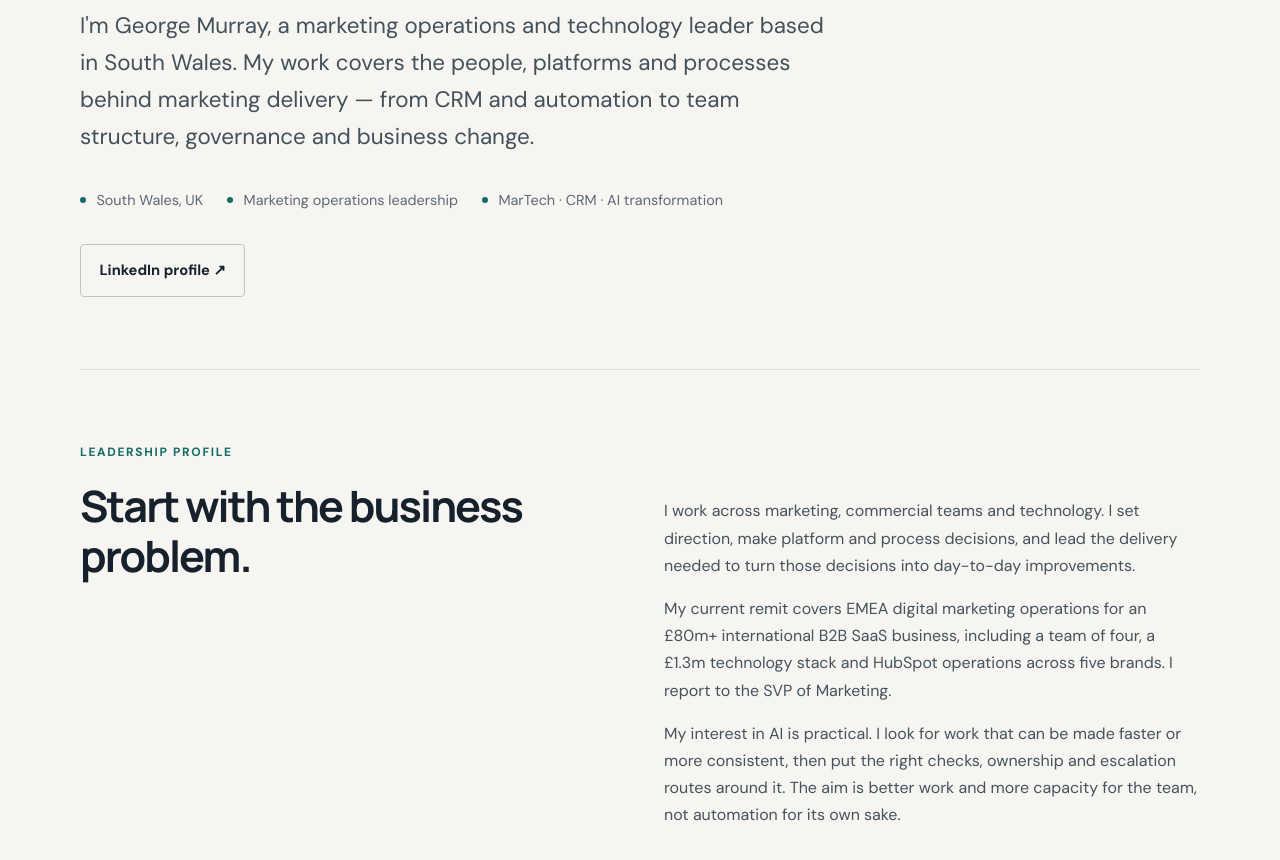
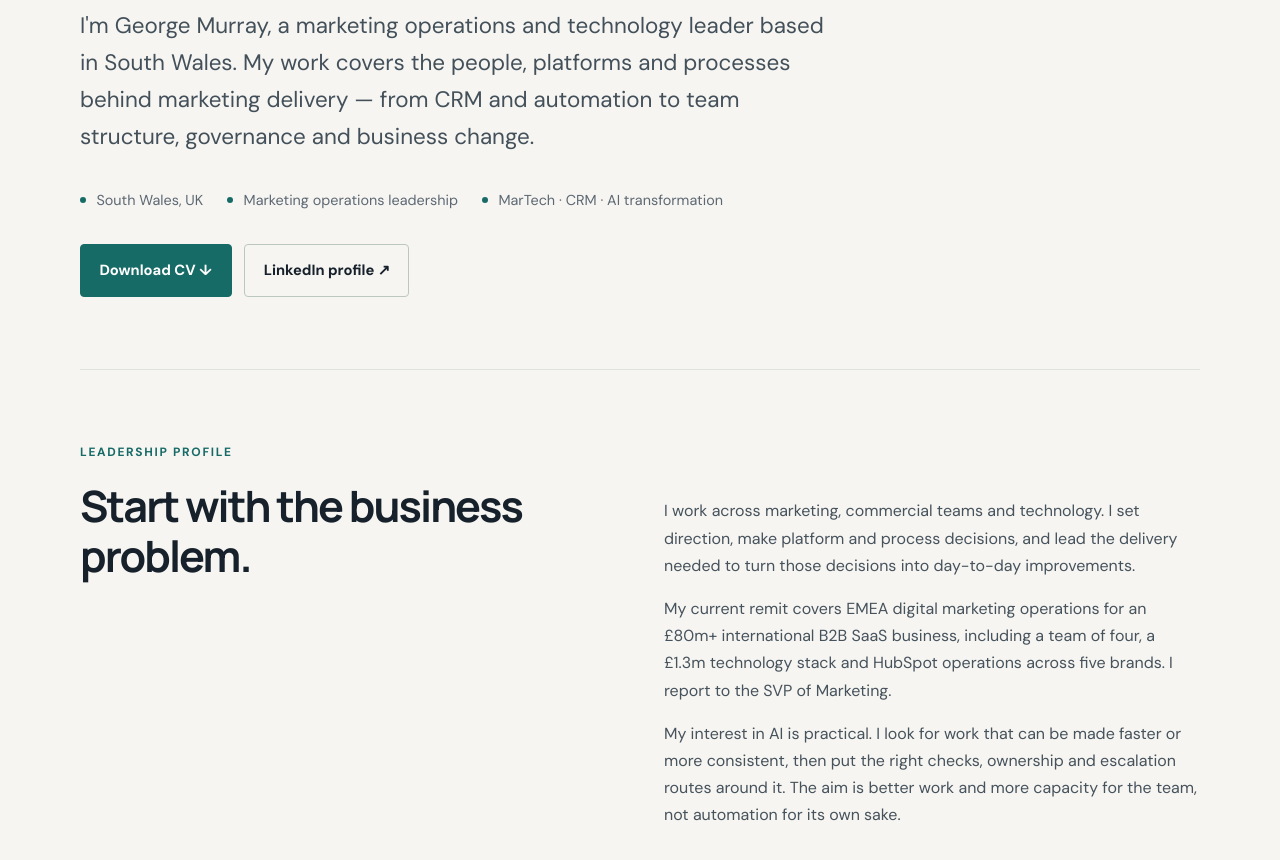
Before and after one commit to georgefwmurray/Marketing-Operations-Control-Centre, a Jekyll site: the page built from about.md, in a window 1280 px wide and 900 px high, scrolled down 557 px. Shown: the top 860 px of the window. Built offline with Jekyll 4.4.1, drawn with Linux system fonts in a browser that asks for light colours.

Commit message:
Add CV download button to About page

```diff
--- a/about.md
+++ b/about.md
@@ -15,6 +15,7 @@ permalink: /about/
     <span>MarTech · CRM · AI transformation</span>
   </div>
   <div class="actions">
+    <a class="button primary" href="{{ '/assets/files/George-Murray-CV.pdf' | relative_url }}" download>Download CV ↓</a>
     <a class="button secondary" href="https://www.linkedin.com/in/georgefwmurray/" target="_blank" rel="noopener">LinkedIn profile ↗</a>
   </div>
 </section>
```
